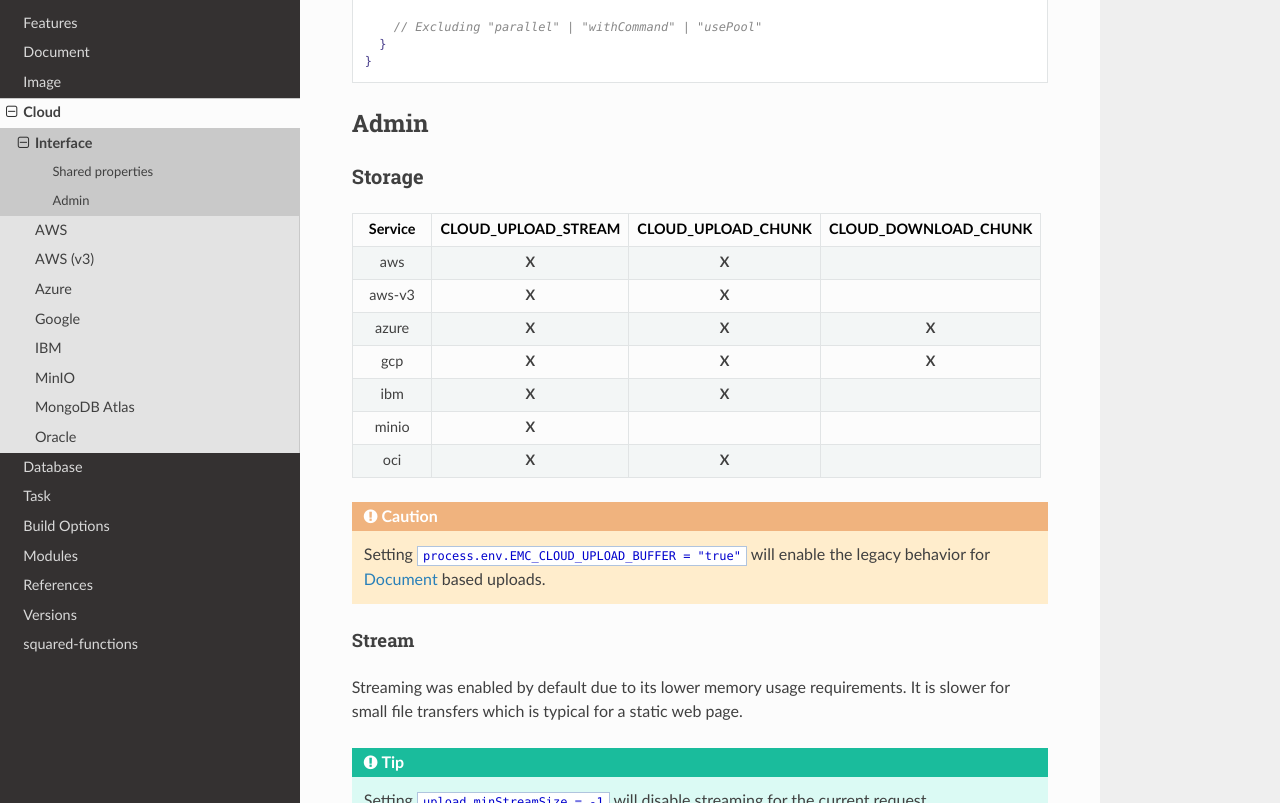
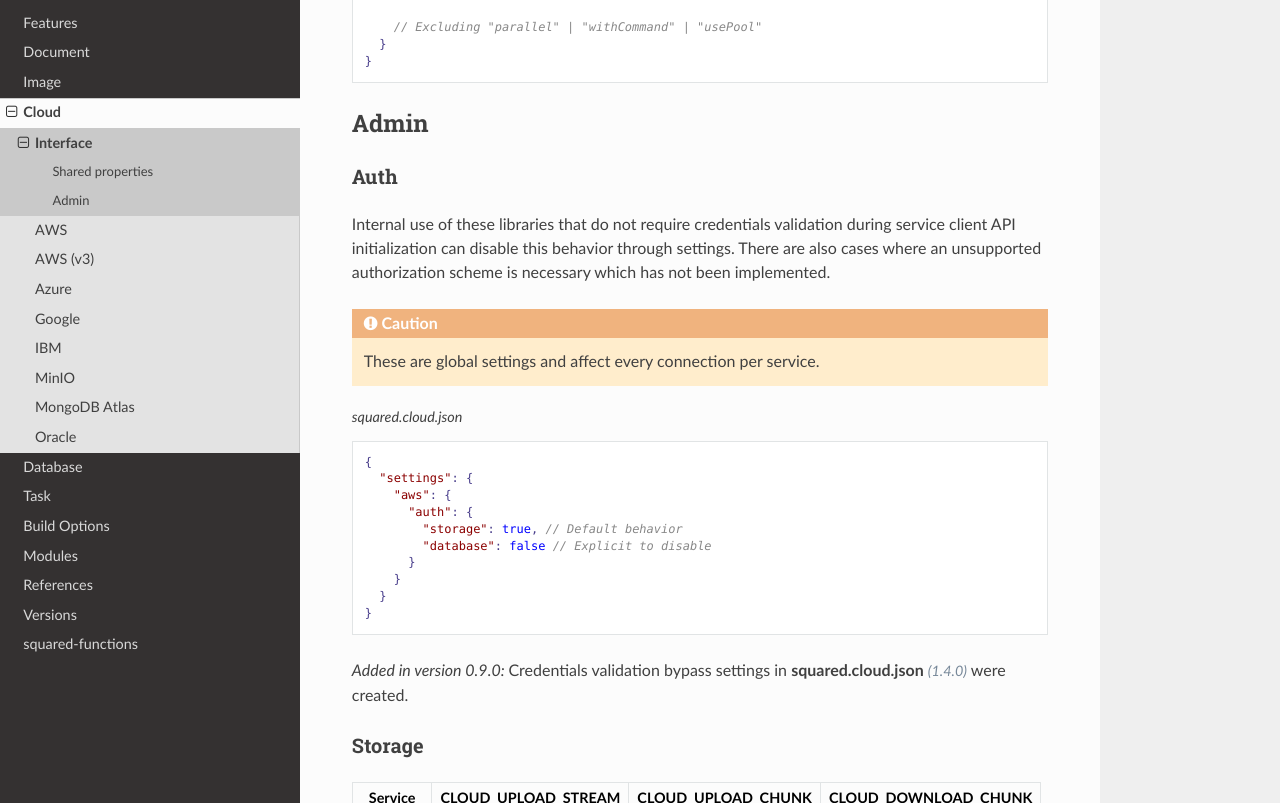
Before and after one commit to anpham6/chrome-docs, a Sphinx documentation site: the page built from source/cloud/interface.rst, in a window 1280 px wide and 900 px high, scrolled down 3229 px, cut to the strip 97-900 px from the top of the window. Built offline with Sphinx 7.4.7 and the Read the Docs theme 2.0.0, drawn with Linux system fonts in a browser that asks for light colours.

Commit message:
Cloud: Interface page Admin section with Auth topic was created.

```diff
--- a/source/cloud/interface.rst
+++ b/source/cloud/interface.rst
@@ -189,6 +189,31 @@
 Admin
 =====
 
+Auth
+----
+
+Internal use of these libraries that do not require credentials validation during service client API initialization can disable this behavior through settings. There are also cases where an unsupported authorization scheme is necessary which has not been implemented.
+
+.. caution:: These are global settings and affect every connection per service.
+
+.. code-block::
+  :caption: squared.cloud.json
+
+  {
+    "settings": {
+      "aws": {
+        "auth": {
+          "storage": true, // Default behavior
+          "database": false // Explicit to disable
+        }
+      }
+    }
+  }
+
+.. versionadded:: 0.9.0
+
+  Credentials validation bypass settings in **squared.cloud.json** :alt:`(1.4.0)` were created.
+
 Storage
 -------
 
```
Also changed, not shown: source/modules/core.rst (+11 -1 lines), source/modules/file-manager.rst (+8 -1 lines).
